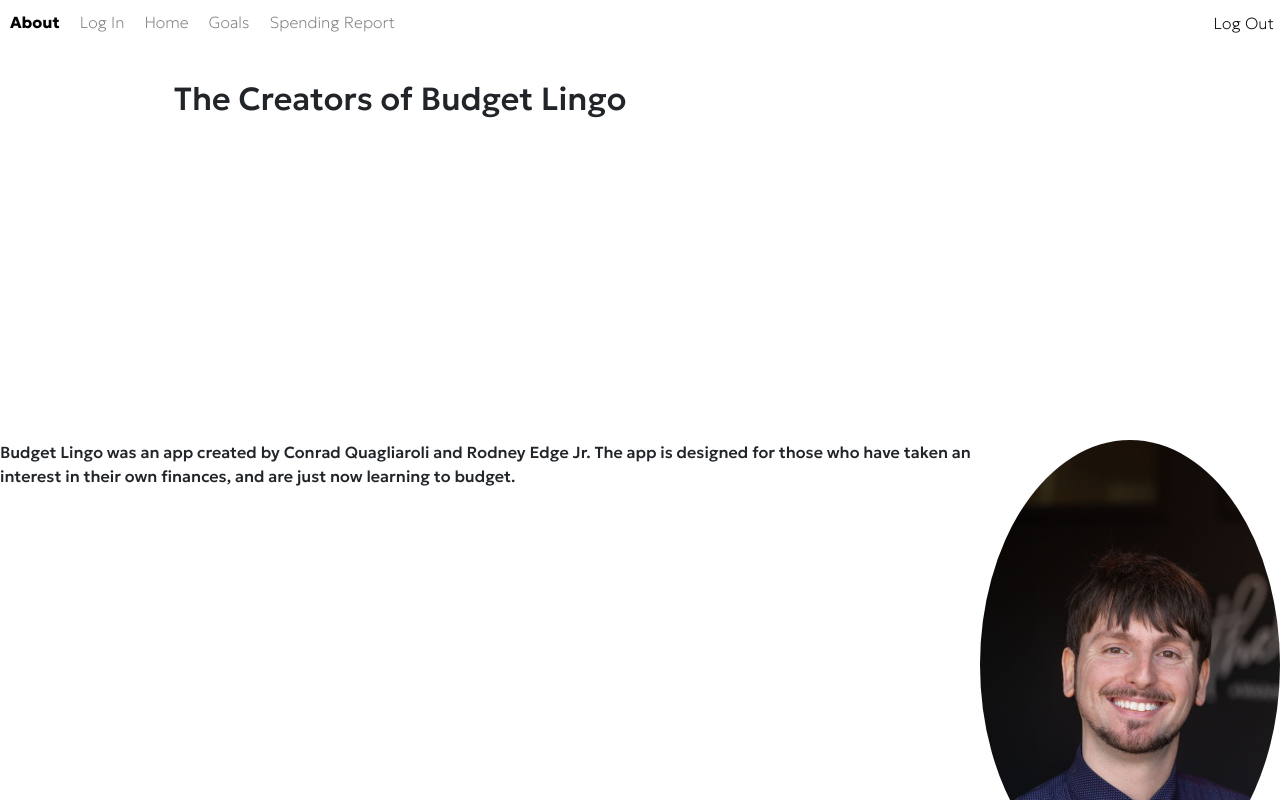
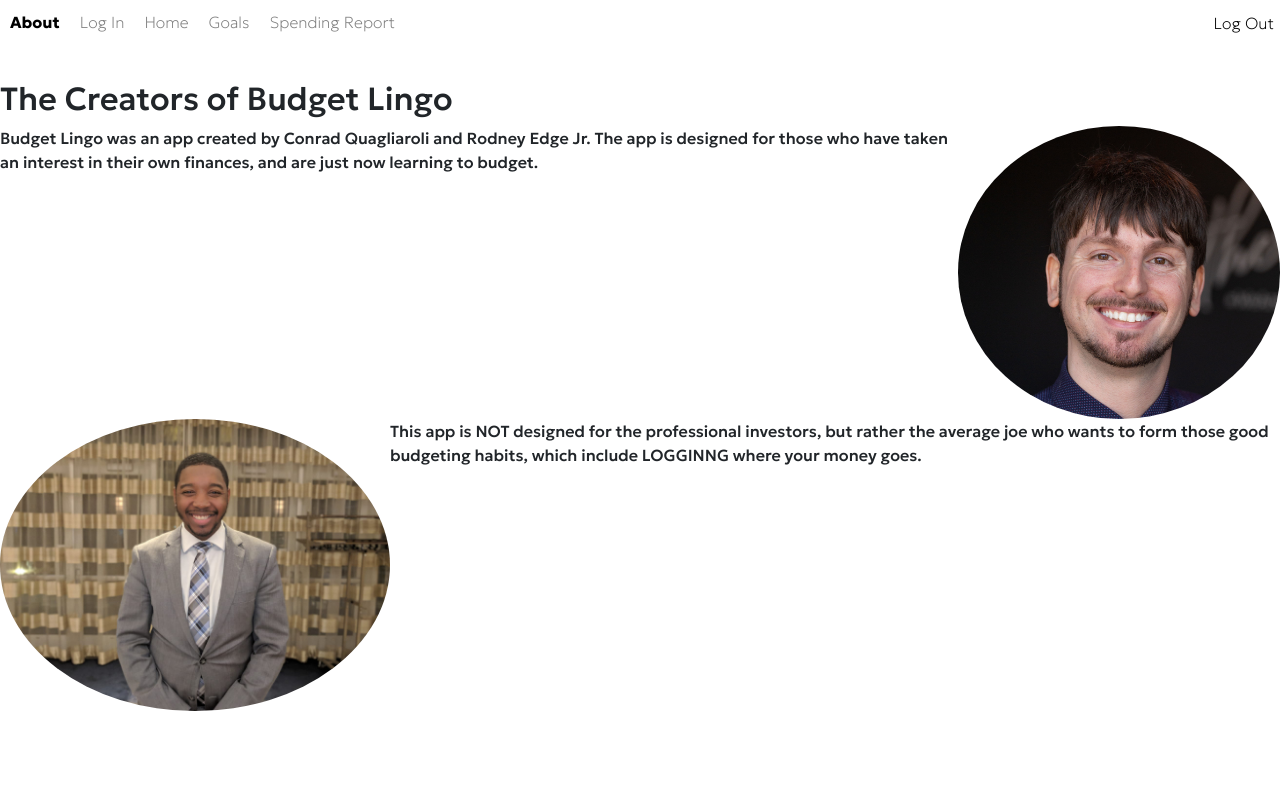
Before and after one commit to rmedge2/Budget-lingo_frontend, a React (Create React App) app: page /splashscreen in a window 1280 px wide. Shown: the top 800 px of the page. Built offline with nearby package versions, Linux system fonts and the light colour scheme.

Commit message:
final styling on SplashScreen

```diff
--- a/src/components/SplashScreen/SplashScreen.css
+++ b/src/components/SplashScreen/SplashScreen.css
@@ -11,12 +11,24 @@
 }
 
 .head-shot1 {
-    width: 300px;
-    /* height: 240px; */
-    border-radius: 100%;
-}
+    width: 100%;
+    height: 100%;
+    object-fit: cover; /* Crop the image to cover the container while maintaining aspect ratio */
+    /* object-position: top center; Adjust the position of the image within the container */
+  }
 
 .head-shot2{
     width:390px;
     border-radius: 100%;
 }
+
+#id-1{
+    width: 400px;
+}
+
+.img-container {
+    width: 500px; /* Set the desired width for the landscape image */
+    height: 292.5px; /* Set the desired height for the landscape image */
+    overflow: hidden; /* Hide the overflowing part of the image */
+    border-radius: 100%;
+  }
--- a/src/components/SplashScreen/SplashScreen.js
+++ b/src/components/SplashScreen/SplashScreen.js
@@ -8,25 +8,24 @@ const SplashScreen = () => {
 
     return (
         <>
-            <header className="header-row">
-                <div className="pageTitleBox">
-                    <h2>The Creators of Budget Lingo</h2>
-                </div>
-                {/* <Image className='TitleBoxImg' src="https://c8.alamy.com/comp/M0YFXF/group-of-multi-ethnic-business-people-reading-books-against-white-M0YFXF.jpg" fluid /> */}
-            </header>
+
+            <div className="pageTitleBox">
+                <h2>The Creators of Budget Lingo</h2>
+            </div>
+
             <div className="paragraph-box">
-                <p >
+                <p id='text-box1'>
                     Budget Lingo was an app created by Conrad Quagliaroli and Rodney Edge Jr.
                     The app is designed for those who have taken an interest in their own finances,
                     and are just now learning to budget.
                 </p>
-                <div className='img-crop'>
+                <div className='img-container'>
                     <img className='head-shot1' src={conrad_headshot} alt='My Image' />
                 </div>
             </div>
             <div className="paragraph-box">
                 <img className='head-shot2' src={rodney_headshot} />
-                <p>
+                <p id='text-box2'>
                     This app is NOT designed for the professional investors, but rather the average joe who
                     wants to form those good budgeting habits, which include LOGGINNG where your money goes.
                 </p>
```
